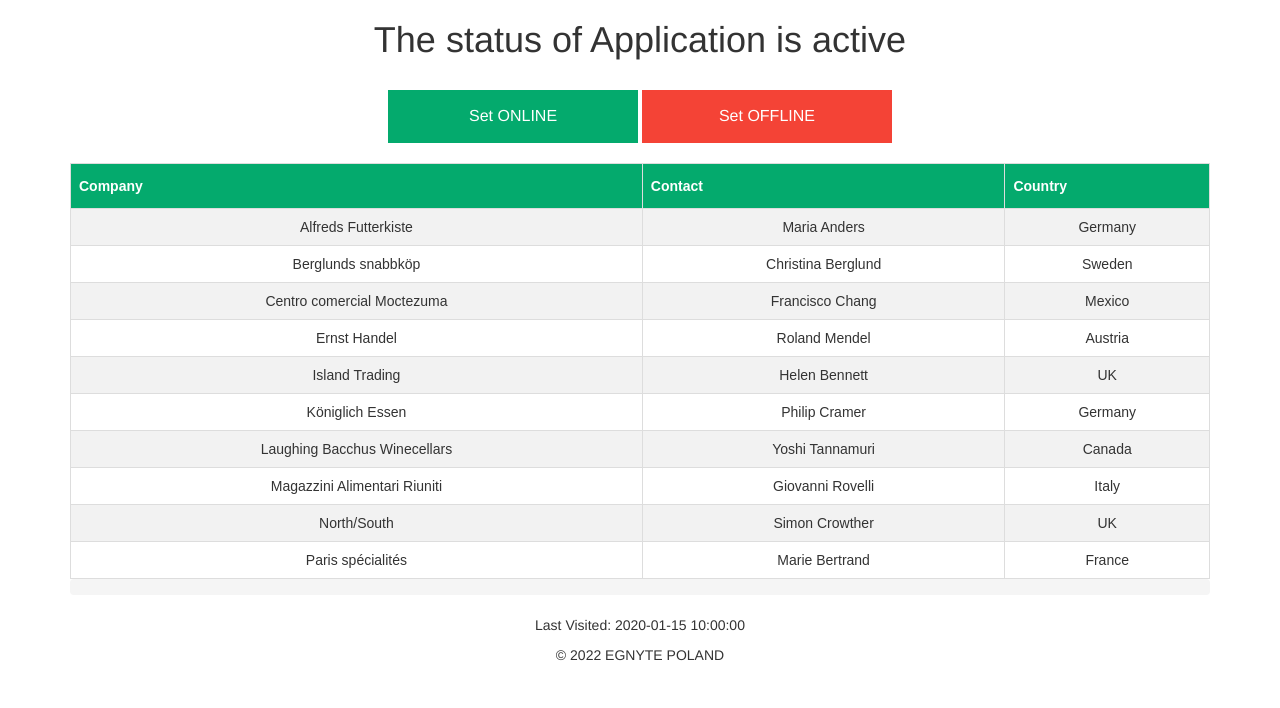
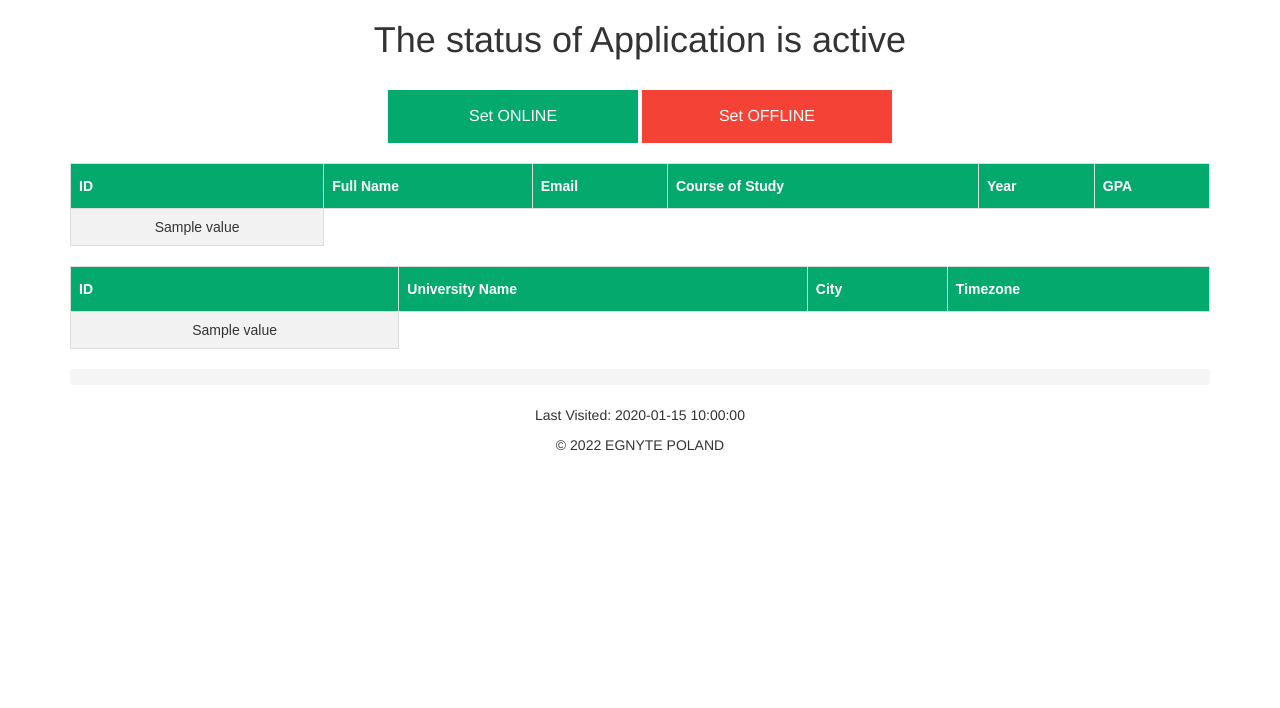
Before and after one commit to PyShaman/LuczniczQA-API-tests, a FastAPI app: template templates/index.html in a window 1280 px wide. Shown: the part 92-800 px from the top of the page. Run offline with FastAPI, Linux system fonts and the light colour scheme; the template is opened without the code that fills it: most values are stand-ins (such as "Sample title", 1, 10 or a date in 2020); some libraries are stand-ins or nearby versions.

Commit message:
adding frintend tables, adding status change endpoints

```diff
--- a/app.py
+++ b/app.py
@@ -2,10 +2,10 @@ import datetime
 from pathlib import Path
 
 from fastapi import FastAPI, Depends, Request
-from fastapi.responses import HTMLResponse
 from fastapi.templating import Jinja2Templates
 
 from auth.jwt_bearer import JWTBearer
+from database.database import student_collection, university_collection
 from routes.admin import router as admin_router
 from routes.healthcheck import router as healthcheck_router
 from routes.student import router as student_router
@@ -34,9 +34,13 @@ async def read_root():
 @app.route("/start")
 async def get_start(request: Request):
     refresh_time = str(datetime.datetime.now().isoformat())[:19].replace("T", " ")
+    student_list = await student_collection.find({}).sort([('_id', 1)]).to_list(length=None)
+    university_list = await university_collection.find({}).sort([('_id', 1)]).to_list(length=None)
     app_status = "ONLINE"
     return templates.TemplateResponse("index.html", {"request": request,
                                                      "app_status": app_status,
+                                                     "students": student_list,
+                                                     "universities": university_list,
                                                      "refresh_time": refresh_time})
 
 
--- a/database/database_helper.py
+++ b/database/database_helper.py
@@ -6,6 +6,12 @@ def admin_helper(admin) -> dict:
         "id": str(admin['_id']),
         "fullname": admin['fullname'],
         "email": admin['email'],
+    }
+
+
+def status_helper(status) -> dict:
+    return {
+        "status": status['status']
     }
 
 
--- a/templates/index.html
+++ b/templates/index.html
@@ -36,18 +36,20 @@
     font-size: 16px;
     width: 250px;
     }
-    #customers {
+    #students, #universities {
     font-family: Arial, Helvetica, sans-serif;
     border-collapse: collapse;
     width: 100%;
     }
-    #customers td, #customers th {
+    #students td, #students th, #universities td, #universities th {
     border: 1px solid #ddd;
     padding: 8px;
     }
-    #customers tr:nth-child(even){background-color: #f2f2f2;}
-    #customers tr:hover {background-color: #ddd;}
-    #customers th {
+    #students tr:nth-child(even){background-color: #f2f2f2;}
+    #students tr:hover {background-color: #ddd;}
+    #universities tr:nth-child(even){background-color: #f2f2f2;}
+    #universities tr:hover {background-color: #ddd;}
+    #students th, #universities th {
     padding-top: 12px;
     padding-bottom: 12px;
     text-align: left;
@@ -79,63 +81,38 @@
           <input id="btn_dwn" type="submit" name="down" value="Set OFFLINE" />
         </form>
         <br>
-        <table id="customers">
+        <table id="students">
           <tr>
-            <th>Company</th>
-            <th>Contact</th>
-            <th>Country</th>
+            <th>ID</th>
+            <th>Full Name</th>
+            <th>Email</th>
+            <th>Course of Study</th>
+            <th>Year</th>
+            <th>GPA</th>
           </tr>
+          {% for student in students %}
           <tr>
-            <td>Alfreds Futterkiste</td>
-            <td>Maria Anders</td>
-            <td>Germany</td>
+            {% for key, value in student.items() %}
+            <td>{{ value }}</td>
+            {% endfor %}
           </tr>
+          {% endfor %}
+        </table><br>
+        <table id="universities">
           <tr>
-            <td>Berglunds snabbköp</td>
-            <td>Christina Berglund</td>
-            <td>Sweden</td>
+            <th>ID</th>
+            <th>University Name</th>
+            <th>City</th>
+            <th>Timezone</th>
           </tr>
+          {% for university in universities %}
           <tr>
-            <td>Centro comercial Moctezuma</td>
-            <td>Francisco Chang</td>
-            <td>Mexico</td>
+            {% for key, value in university.items() %}
+            <td>{{ value }}</td>
+            {% endfor %}
           </tr>
-          <tr>
-            <td>Ernst Handel</td>
-            <td>Roland Mendel</td>
-            <td>Austria</td>
-          </tr>
-          <tr>
-            <td>Island Trading</td>
-            <td>Helen Bennett</td>
-            <td>UK</td>
-          </tr>
-          <tr>
-            <td>Königlich Essen</td>
-            <td>Philip Cramer</td>
-            <td>Germany</td>
-          </tr>
-          <tr>
-            <td>Laughing Bacchus Winecellars</td>
-            <td>Yoshi Tannamuri</td>
-            <td>Canada</td>
-          </tr>
-          <tr>
-            <td>Magazzini Alimentari Riuniti</td>
-            <td>Giovanni Rovelli</td>
-            <td>Italy</td>
-          </tr>
-          <tr>
-            <td>North/South</td>
-            <td>Simon Crowther</td>
-            <td>UK</td>
-          </tr>
-          <tr>
-            <td>Paris spécialités</td>
-            <td>Marie Bertrand</td>
-            <td>France</td>
-          </tr>
-        </table>
+          {% endfor %}
+        </table><br>
         <!-- Breadcrumbs -->
         <ol class="breadcrumb">
         </ol>
```
Also changed, not shown: database/database.py (+14 -2 lines), routes/status.py (added, +16 -0 lines).
